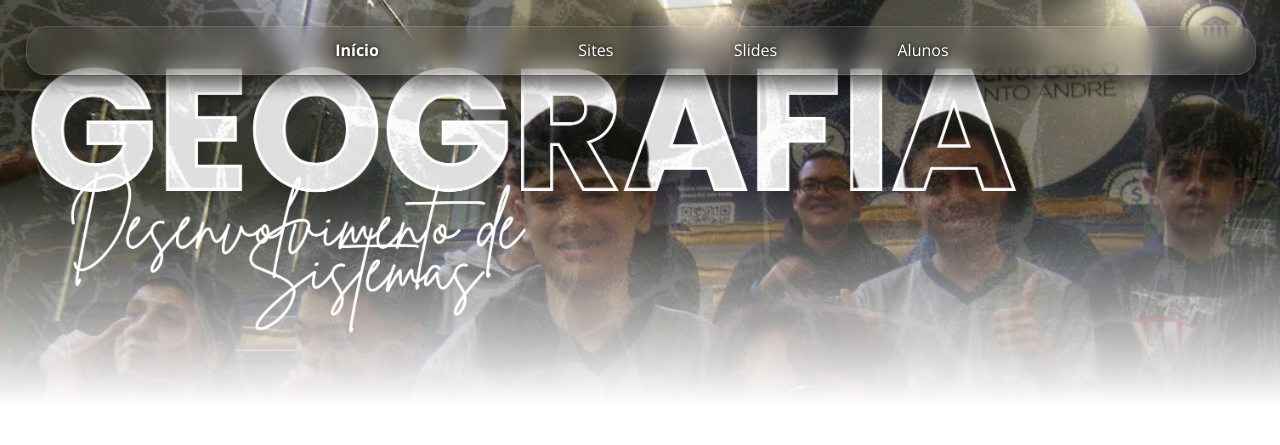
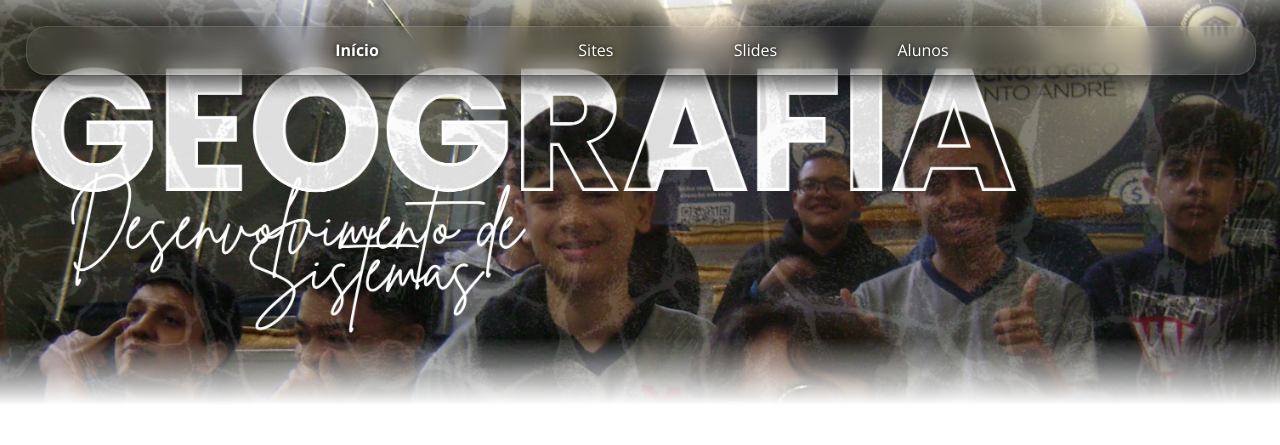
Before and after one commit to GuilhermeVictorSS/GeografiaDS, a plain HTML site: page index.html in a window 1280 px wide. Shown: the top 445 px of the page. Drawn offline with nearby package versions, Linux system fonts and the light colour scheme; a web font is replaced by a local one.

Commit message:
Update cssfile.css

```diff
--- a/cssfile.css
+++ b/cssfile.css
@@ -65,7 +65,6 @@ a, a:active, a:hover, a:visited {
     black 85%,
     transparent 100%
     );
-    mask-image: linear-gradient(to bottom, black 50%, transparent 100%);
 	transition: all 1.0s ease;
 }
 #imgbg:hover{
```
